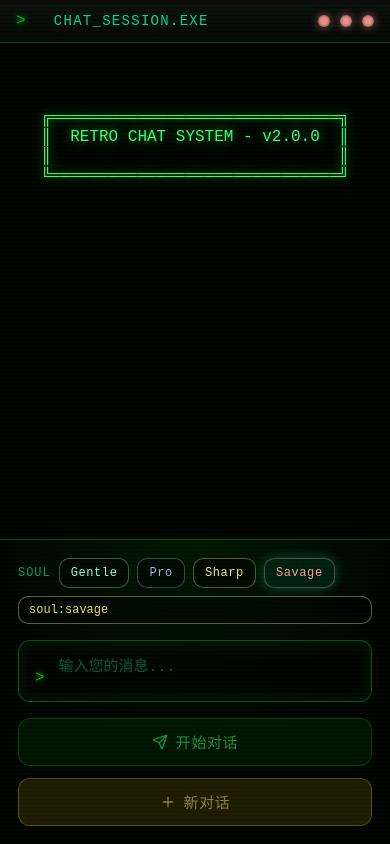
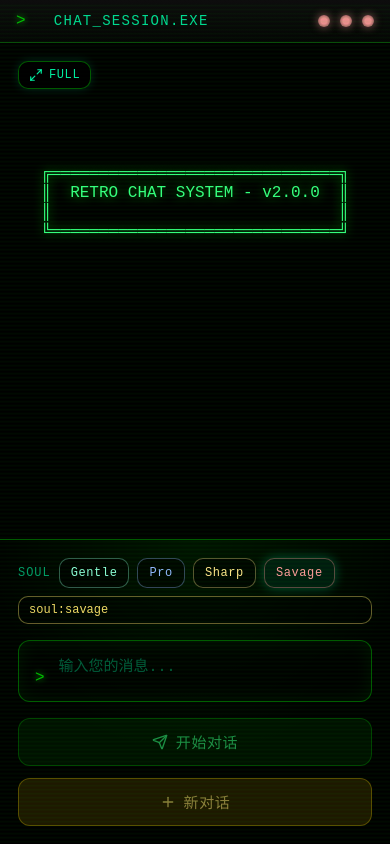
Before and after one commit to jscity/minichatv, a React (Vite) app: page / in a window 390 px wide. Built offline with nearby package versions, Linux system fonts and the light colour scheme.

Commit message:
feat: replace mobile double-tap focus with explicit fullscreen toggle button

```diff
--- a/src/components/ChatInterface.tsx
+++ b/src/components/ChatInterface.tsx
@@ -1,5 +1,5 @@
 import React, { useState, useRef, useEffect, useCallback } from 'react';
-import { Plus, Send, MoreHorizontal } from 'lucide-react';
+import { Plus, Send, MoreHorizontal, Maximize2, Minimize2 } from 'lucide-react';
 import ReactMarkdown from 'react-markdown';
 import remarkGfm from 'remark-gfm';
 
@@ -207,7 +207,6 @@ export function ChatInterface() {
   const messagesEndRef = useRef<HTMLDivElement>(null);
   const textareaRef = useRef<HTMLTextAreaElement>(null);
   const messagesRef = useRef<Message[]>([]);
-  const touchLastTapRef = useRef(0);
 
   useEffect(() => {
     messagesRef.current = messages;
@@ -438,21 +437,6 @@ export function ChatInterface() {
     setIsFocusMode((prev) => !prev);
   }, []);
 
-  const handleMessageAreaDoubleClick = () => {
-    toggleFocusMode();
-  };
-
-  const handleMessageAreaTouchEnd = () => {
-    if (!isMobileViewport()) return;
-    const now = Date.now();
-    if (now - touchLastTapRef.current <= 320) {
-      touchLastTapRef.current = 0;
-      toggleFocusMode();
-      return;
-    }
-    touchLastTapRef.current = now;
-  };
-
   const hasMessages = messages.length > 0;
   const statusHint = routeHint || `soul:${soulMode}`;
 
@@ -474,11 +458,17 @@ export function ChatInterface() {
       )}
 
       <div className="chat-container">
-        <div
-          className="chat-messages"
-          onDoubleClick={handleMessageAreaDoubleClick}
-          onTouchEnd={handleMessageAreaTouchEnd}
-        >
+        <div className="chat-messages">
+          <button
+            type="button"
+            className="focus-toggle-button"
+            onClick={toggleFocusMode}
+            aria-label={isFocusMode ? 'Exit focus mode' : 'Enter focus mode'}
+          >
+            {isFocusMode ? <Minimize2 size={14} /> : <Maximize2 size={14} />}
+            <span>{isFocusMode ? 'BACK' : 'FULL'}</span>
+          </button>
+
           {!hasMessages && (
             <div className="welcome-message">
               <div className="ascii-art">
--- a/src/styles/globals.css
+++ b/src/styles/globals.css
@@ -139,6 +139,7 @@ body {
 }
 
 .chat-messages {
+  position: relative;
   flex: 1;
   overflow-y: auto;
   padding: 24px;
@@ -146,6 +147,32 @@ body {
   flex-direction: column;
   gap: 18px;
   scroll-behavior: smooth;
+}
+
+.focus-toggle-button {
+  display: none;
+  align-items: center;
+  gap: 6px;
+  position: sticky;
+  top: 0;
+  left: 0;
+  z-index: 6;
+  width: fit-content;
+  margin-bottom: 10px;
+  padding: 6px 10px;
+  border: 1px solid var(--panel-border);
+  border-radius: 10px;
+  background: rgba(0, 0, 0, 0.72);
+  color: rgba(0, 255, 170, 0.92);
+  font-family: 'Courier New', Courier, monospace;
+  font-size: 12px;
+  letter-spacing: 0.05em;
+  cursor: pointer;
+  box-shadow: 0 0 10px rgba(0, 255, 170, 0.16);
+}
+
+.focus-toggle-button:active {
+  transform: translateY(1px);
 }
 
 .chat-messages::-webkit-scrollbar {
@@ -518,6 +545,10 @@ body {
     touch-action: manipulation;
   }
 
+  .focus-toggle-button {
+    display: inline-flex;
+  }
+
   .input-section {
     padding: 18px;
   }
```
